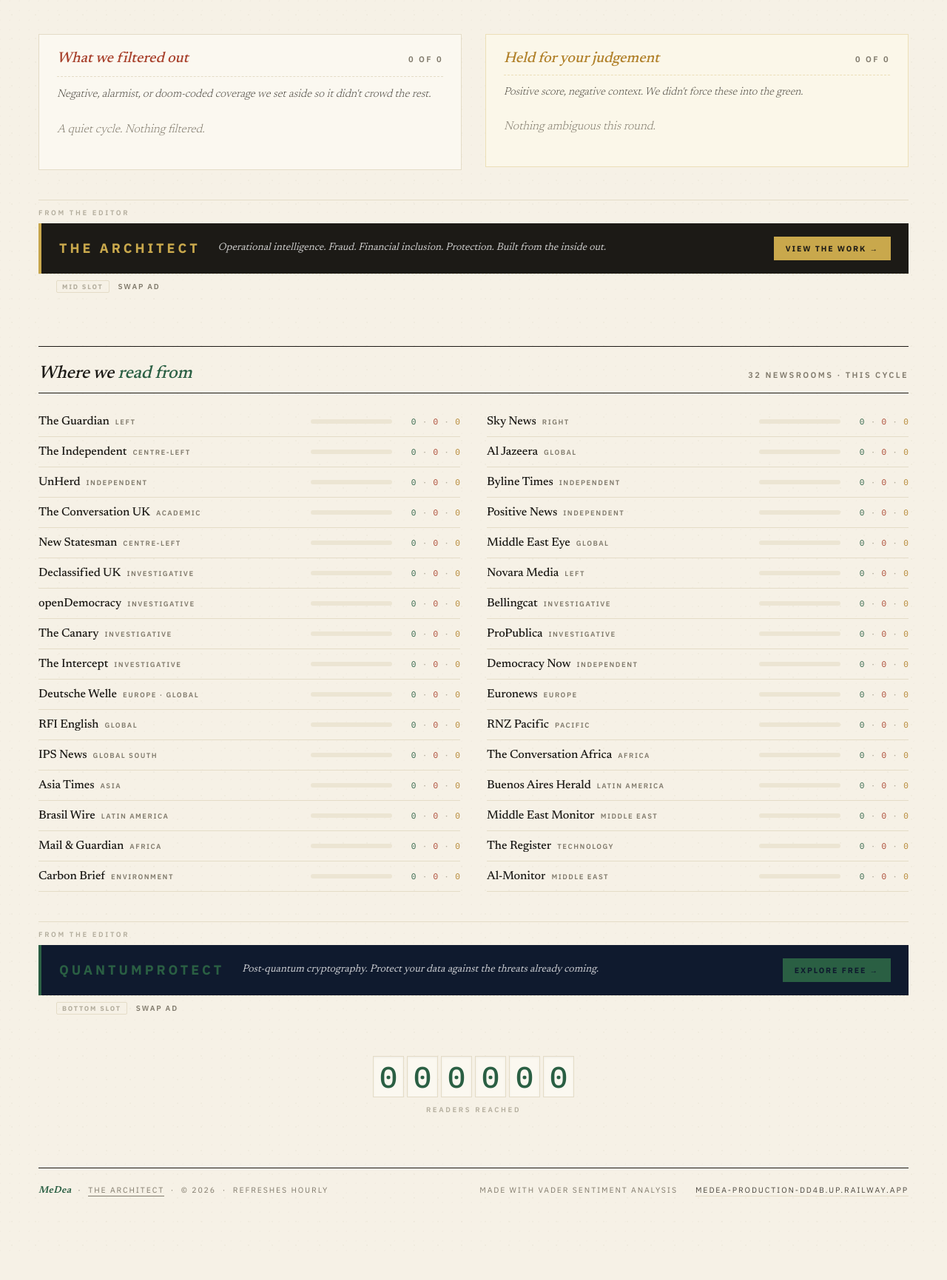
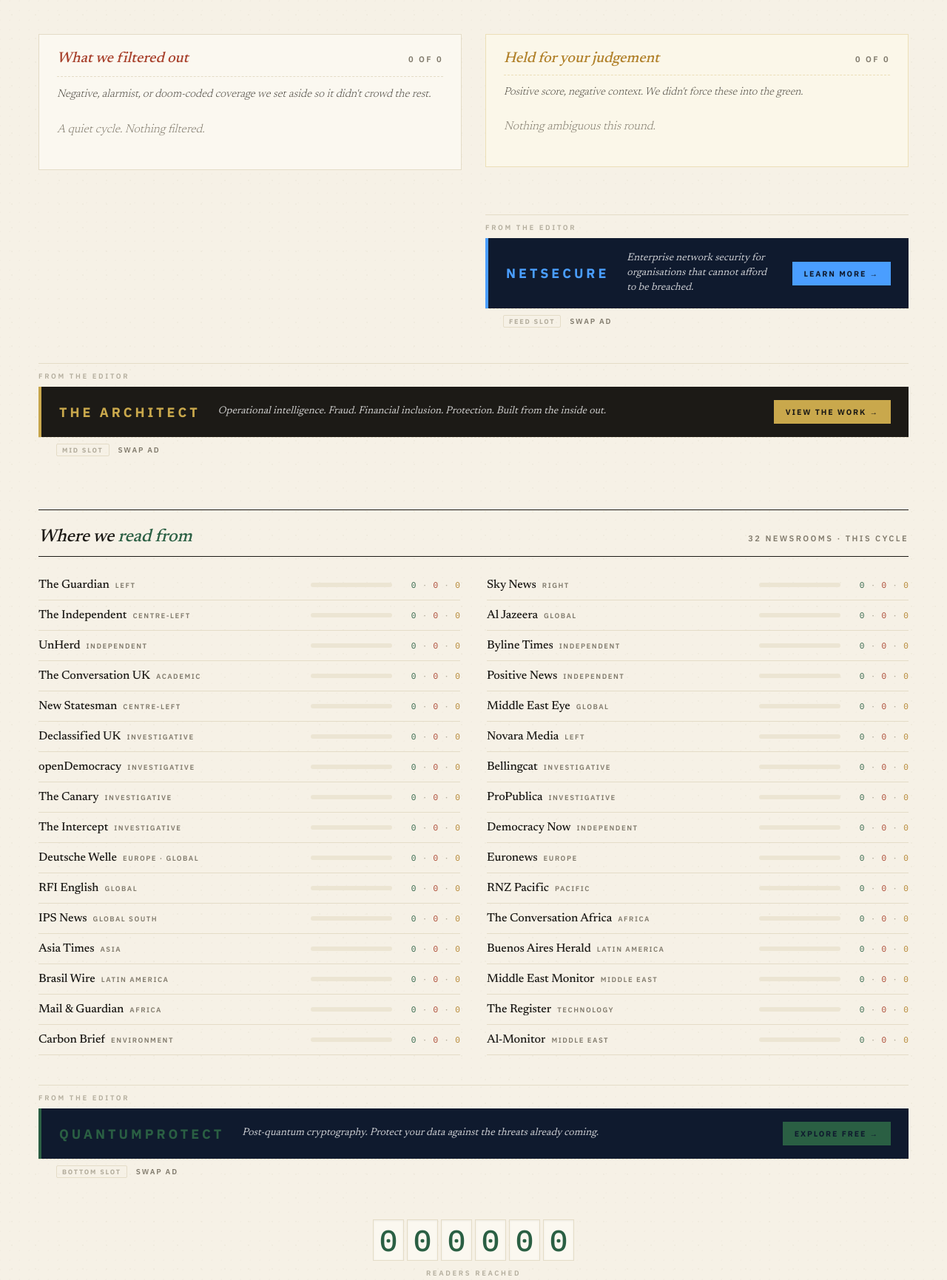
Before and after one commit to The-Code-Cauldron/MeDea, a Flask app: page / in a window 1280 px wide. Shown: the part 1532-3263 px from the top of the page at 74% size. Before the commit the page ends 3150 px from the top, so only its background shows below. Run offline with Flask 3, Linux system fonts and the light colour scheme; the visitor is signed in with stand-in values (Sample User, id 1); data that the repository does not hold is empty; some libraries are stand-ins or nearby versions.

Commit message:
5th ad slot (feed) + honest pricing restructure
Feed slot:
- Right column of below-stories, below Held stories
- Fills the gap visible in the screenshot
- Self-promo: NetSecure
- Uses existing ad_slot macro

Media kit:
- 5 slots documented with positions and formats
- 3-tier honest pricing: <100 / 100-500 / 500-2000 readers
- Early advertiser lock-in at current rates, increases on renewal
- No inflated CPM — relationship rates at sub-100 readers
- Bundle pricing for all 5 slots

```diff
--- a/app.py
+++ b/app.py
@@ -779,6 +779,7 @@ def index():
     d['ad_mid']               = _get_ad('mid')
     d['ad_bottom']            = _get_ad('bottom')
     d['ad_sidebar']           = _get_ad('sidebar')
+    d['ad_feed']              = _get_ad('feed')
     # Geo-feed
     ip = request.headers.get('X-Forwarded-For', request.remote_addr or '').split(',')[0].strip()
     cc = session.get('geo_country')
@@ -902,6 +903,16 @@ _SELF_PROMOS = {
         'bg_color':   '#1c1a16',
         'accent':     '#2a5f43',
         'image_url':  None,
+        'self_promo': True,
+    },
+    'feed': {
+        'advertiser': 'NetSecure',
+        'url':        'https://the-architect-neo.github.io/',
+        'headline':   'NetSecure',
+        'strapline':  'Enterprise network security for organisations that cannot afford to be breached.',
+        'cta':        'Learn more →',
+        'bg_color':   '#0f1a2e',
+        'accent':     '#4a9eff',
         'self_promo': True,
     },
 }
--- a/templates/index.html
+++ b/templates/index.html
@@ -361,6 +361,11 @@
   }
   .below-stories .filtered-strip,
   .below-stories .flagged-strip{margin-top:0}
+  .below-right{display:flex;flex-direction:column;gap:24px}
+  .ad-feed-wrap .ad-label{
+    font-family:var(--sans);font-size:9.5px;letter-spacing:.28em;text-transform:uppercase;
+    color:var(--ink-4);font-weight:600;margin-bottom:8px;
+  }
   @media(max-width:768px){.below-stories{grid-template-columns:1fr}}
 
   /* filtered list — quieter look */
@@ -1432,6 +1437,7 @@
       </div>
     </div>
 
+    <div class="below-right">
       <div class="flagged-strip">
         <div class="head">
           <h3>Held for your judgement</h3>
@@ -1448,6 +1454,7 @@
                 <div class="byline">
                   <span class="src">{{ h.source }}</span>
                   <span class="bias">{{ h.bias }}</span>
+                  {% if h.pub_ago %}<span class="sep">·</span><span class="ago">{{ h.pub_ago }}</span>{% endif %}
                   <span class="sep">·</span>
                   <span class="score" style="color:var(--flag)">{{ "%+.2f"|format(h.compound) }}</span>
                   {% if h.sarcasm_risk %}<span class="pill sarcasm">Sarcasm?</span>{% endif %}
@@ -1463,6 +1470,10 @@
             <p class="empty">Nothing ambiguous this round.</p>
           {% endif %}
         </div>
+      </div>
+
+      <!-- Feed ad slot — fills gap below Held stories -->
+      {{ ad_slot(ad_feed, 'feed') }}
     </div>
   </div>
 
```
Lines whose indentation alone changed are shown as unchanged.
